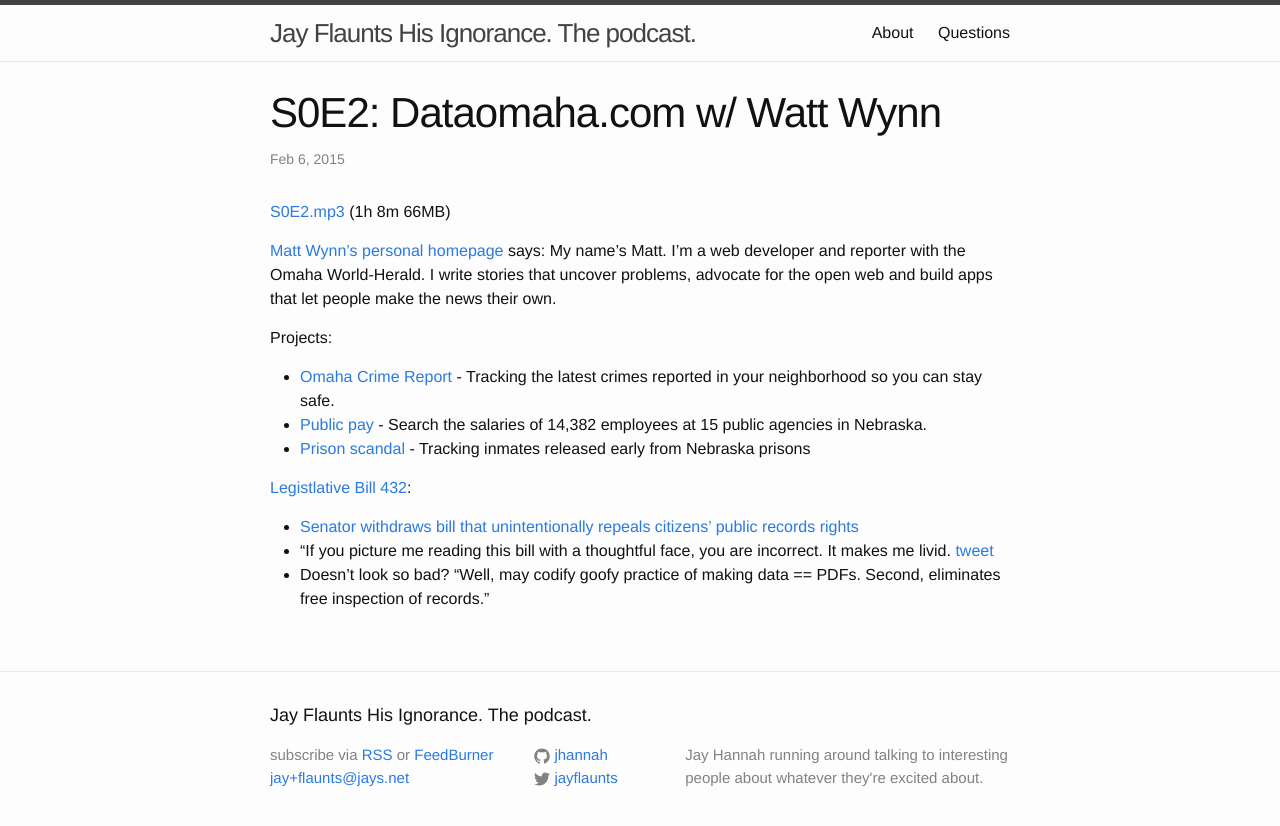
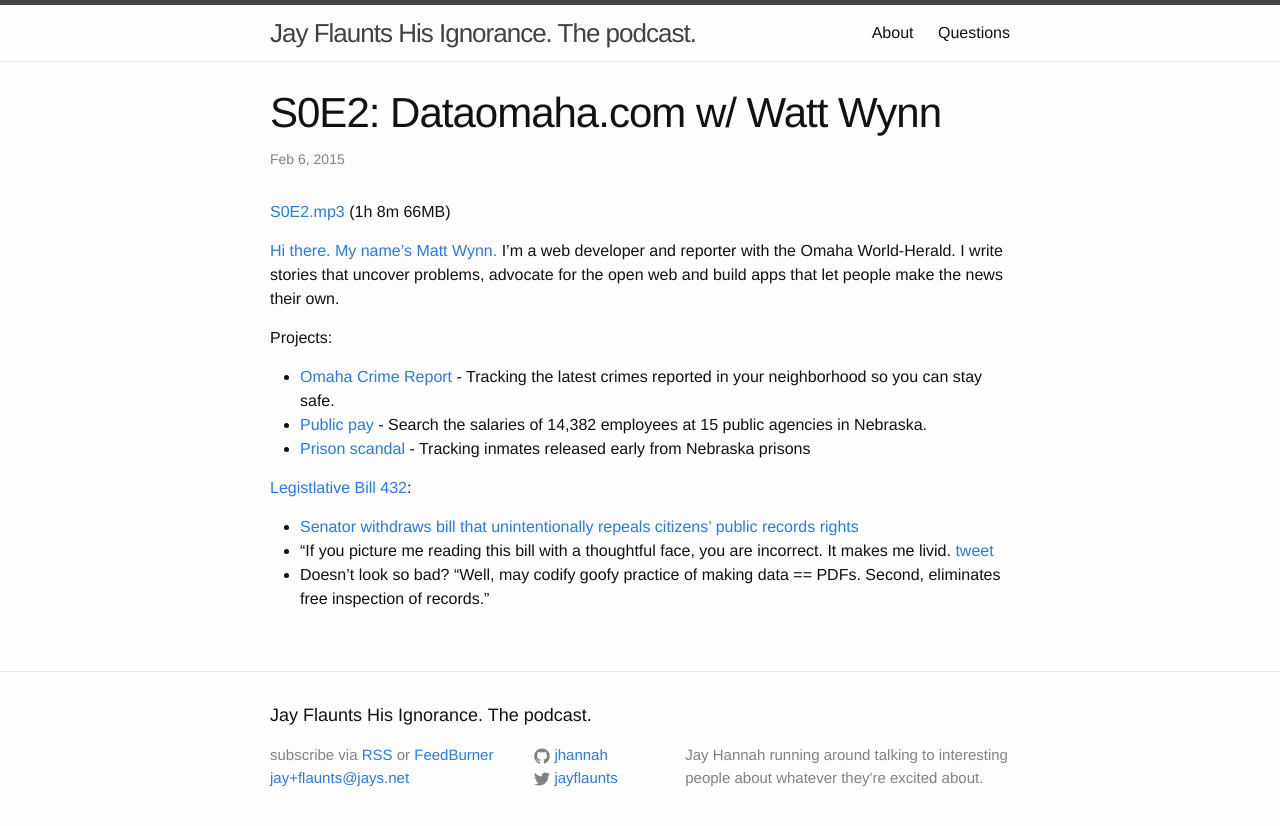
Before and after one commit to jhannah/jayflaunts, a Jekyll site: the page built from _posts/2015-02-06-dataomaha.com.md, in a window 1280 px wide. Shown: the top 826 px of the page. Built offline with Jekyll 4.4.1, drawn with Linux system fonts in a browser that asks for light colours.

Commit message:
More readable link

```diff
--- a/_posts/2015-02-06-dataomaha.com.md
+++ b/_posts/2015-02-06-dataomaha.com.md
@@ -10,7 +10,8 @@ link: "https://dl.dropboxusercontent.com/u/244885/jay_flaunts/S0E2.mp3"
 
 <a href="{{site.dropbox_url}}/S0E2.mp3" target="_blank">S0E2.mp3</a> (1h 8m 66MB)
 
-[Matt Wynn's personal homepage](http://mattwynn.net/) says: My name’s Matt. I’m a web developer and reporter with
+
+[Hi there. My name's Matt Wynn.](http://mattwynn.net/) I’m a web developer and reporter with
 the Omaha World-Herald. I write stories that uncover problems, advocate for the open web and
 build apps that let people make the news their own.
 
```
